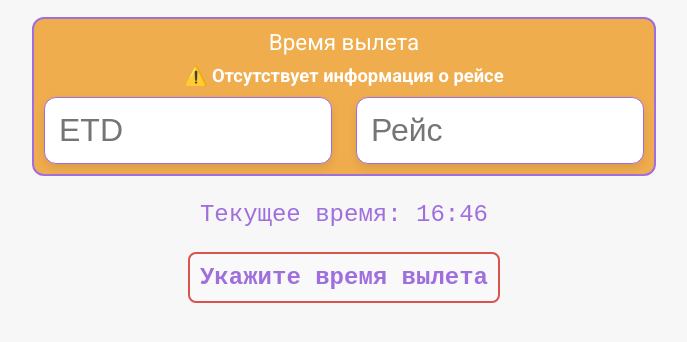
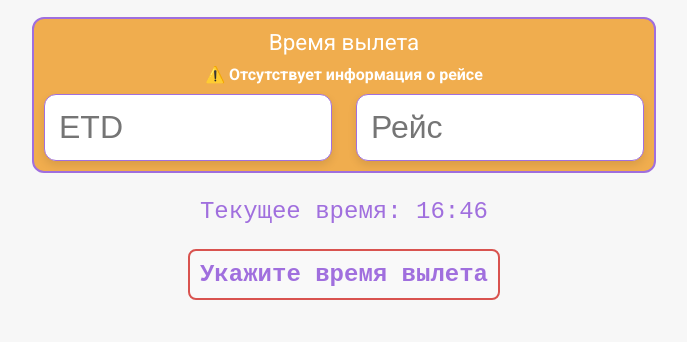
Before and after one commit to foundlev/flight_time_management_app, a plain HTML site: page index.html in a window 1280 px wide. Shown: the part 70-412 px from the top of the page, without its empty margins (296-983 px from the left). Drawn offline with Linux system fonts and the light colour scheme.

Commit message:
Fix flight info label font size

```diff
--- a/styles.css
+++ b/styles.css
@@ -81,7 +81,7 @@ label {
 }
 
 #flight-info-label {
-    font-size: 1.15em;
+    font-size: 1em;
 }
 
 .time-container {
```
